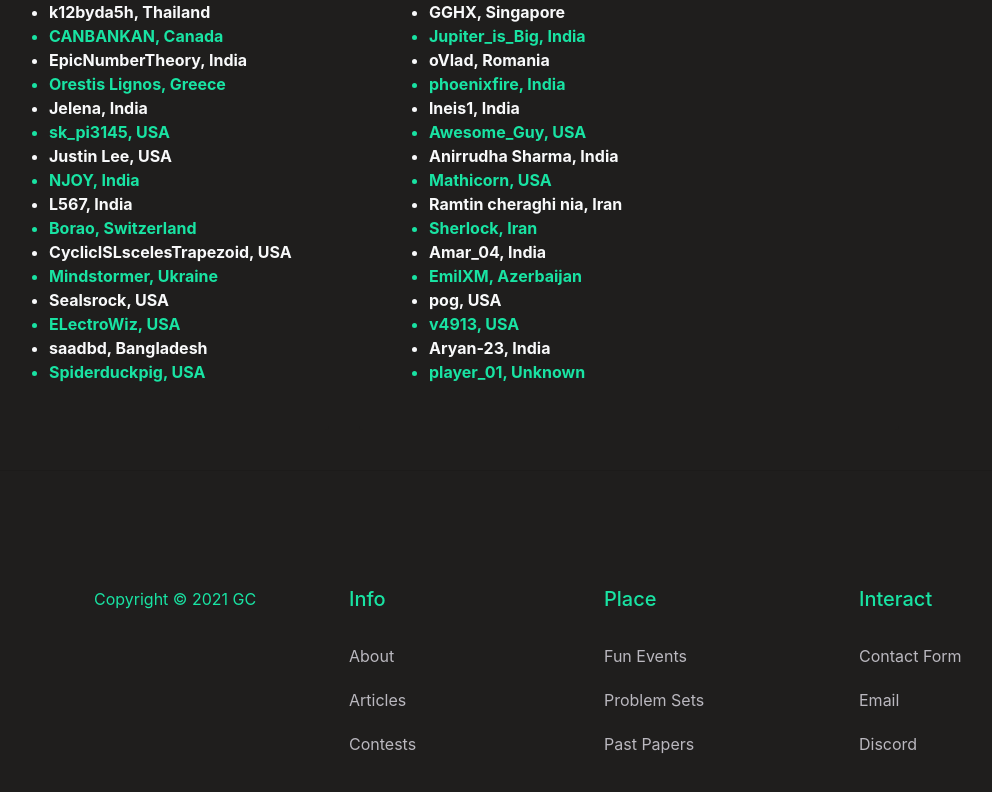
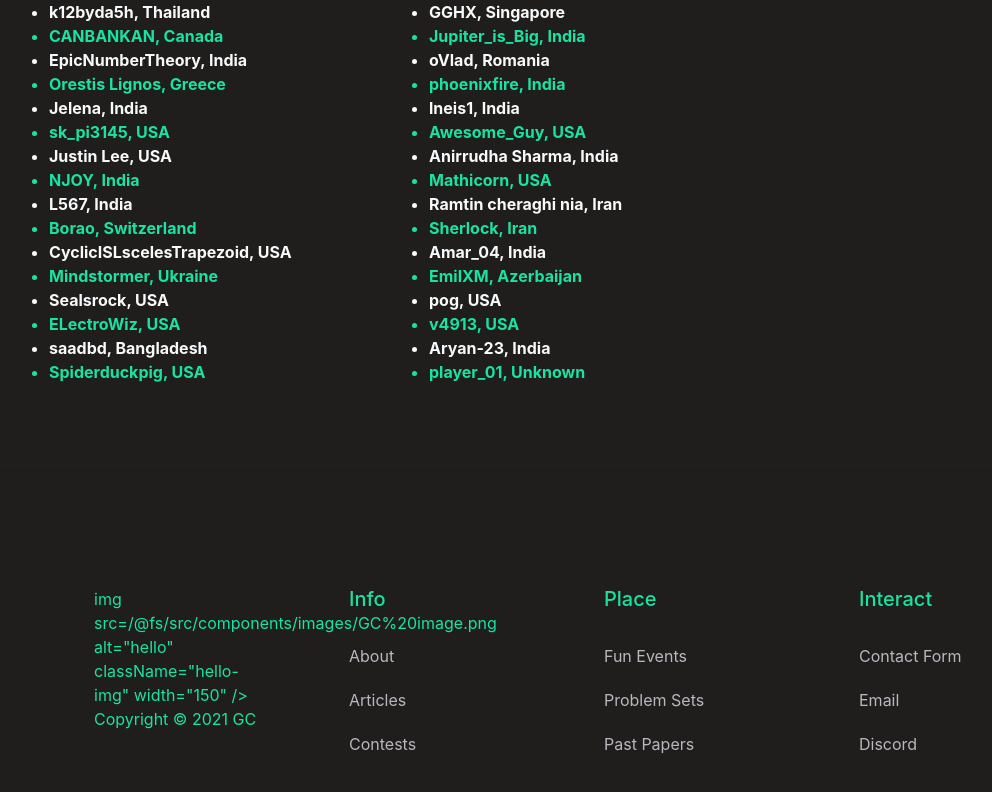
Before and after one commit to gaussiancurvolympiads/gaussiancurv, a React (Create React App) app: page /team in a window 1280 px wide. Shown: the part 406-1198 px from the top of the page, without its empty margins (106-1098 px from the left). Built offline with nearby package versions, Linux system fonts and the light colour scheme.

Commit message:
Update Footer.jsx

```diff
--- a/src/components/Footer.jsx
+++ b/src/components/Footer.jsx
@@ -6,6 +6,8 @@ import {
   FooterLink,
   Heading,
 } from "./FooterStyles";
+import helloLight from '../components/images/GC image.png';
+ import helloDark from '../components/images/GC image.png';
 
 
 const Footer = ({ darkMode }) => {
@@ -16,9 +18,8 @@ const Footer = ({ darkMode }) => {
       <Container>
        <Row className="footer-text">
       <Column>
-
-
-             Copyright &copy; 2021 GC
+           img src={darkMode ? helloDark : helloLight} alt="hello" className="hello-img" width="150" />
+            <p>Copyright &copy; 2021 GC </p>
 
 
           </Column>
```
